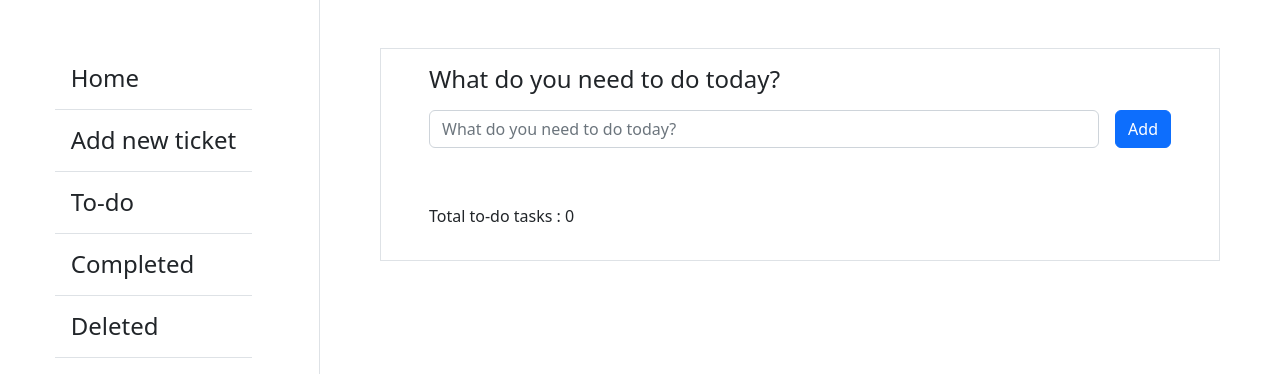
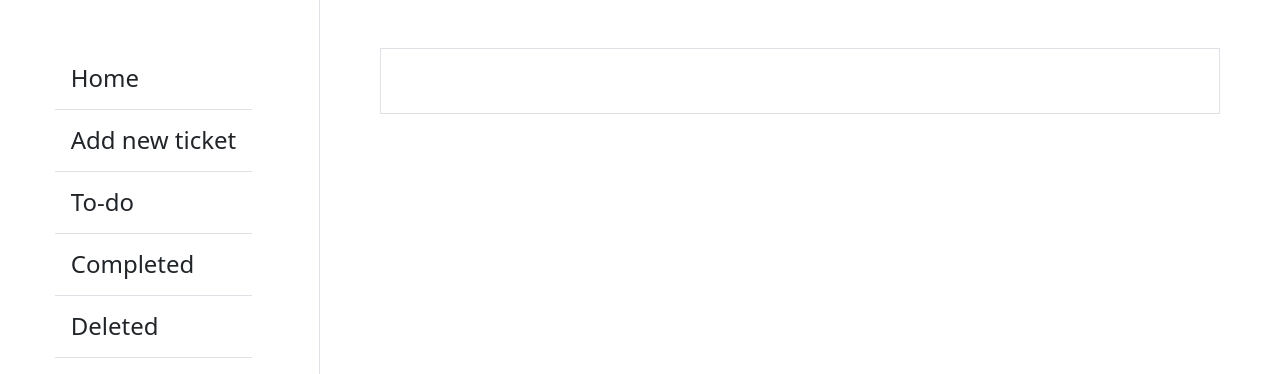
Before and after one commit to Marwa-MEZLINI/Todo_app, a React (Create React App) app in the folder todo/: page /todo in a window 1280 px wide. Shown: the top 374 px of the page. Built offline with nearby package versions, Linux system fonts and the light colour scheme.

Commit message:
functional form (Add New Ticket page)

```diff
--- a/todo/src/components/TodoItem.js
+++ b/todo/src/components/TodoItem.js
@@ -8,14 +8,20 @@ function TodoItem(props) {
 
     return (
         <React.Fragment>
+            <div className="card">
+                <p className="h4"> {todo.title} </p>
                 <div className="form-check d-flex justify-self-end p-0"  >
                     <input className="checkbox me-1" type="checkbox" onChange={() => { isCheked(todo.id) }} ></input>
                     <label className={`form-check-label mx-1 ${todo.checked ? "text-decoration-line-through" : ""}`}>
                         {todo.text}
                     </label>
+                </div>
+                <div>
+                    <p> {todo.category} </p>
+                    <p> {todo.priority} </p>
                     <button type="button" className="btn-close ms-auto" aria-label="Close" onClick={() => removeTodo(todo.id)}></button>
                 </div>
-
+            </div>
         </React.Fragment>
 
     )
--- a/todo/src/pages/AddTicket.js
+++ b/todo/src/pages/AddTicket.js
@@ -1,14 +1,33 @@
-import { useContext } from "react";
+import { useContext, useRef } from "react";
 import TodoContext from "../context";
 import { Tooltip } from "bootstrap";
+import { Link } from "react-router-dom";
 
 function AddTicket() {
-    const { addNewTodo } = useContext(TodoContext);
-
     var tooltipTriggerList = [].slice.call(document.querySelectorAll('[data-bs-toggle="tooltip"]'))
     var tooltipList = tooltipTriggerList.map(function (tooltipTriggerEl) {
         return new Tooltip(tooltipTriggerEl)
     })
+
+    const { addTodo } = useContext(TodoContext);
+
+    const titleRef = useRef('');
+    const textRef = useRef('');
+    const categoryRef = useRef('');
+    const priorityRef = useRef('');
+
+    function addNewTodo() {
+        const newTodo = {
+            title: titleRef.current.value,
+            text: textRef.current.value,
+            category: categoryRef.current.value,
+            priority: priorityRef.current.value,
+            checked: false,
+            deleted: false,
+            id: Date.now()
+        };
+        addTodo(newTodo)
+    }
 
     return (
         <div className="page-container border m-5 p-3  vh-90" >
@@ -17,15 +36,15 @@ function AddTicket() {
                 <form>
                     <label className="h6">
                         Title:
-                        <input type="text" class="form-control" placeholder="Name a task" />
+                        <input type="text" className="form-control" placeholder="Name a task" ref={titleRef} />
                     </label>
                     <label className="h6">
                         Description:
-                        <textarea placeholder="Describe your task..." />
+                        <textarea placeholder="Describe your task..." ref={textRef} />
                     </label>
                     <label className="h6">
                         Category:
-                        <select className="form-select" aria-label="Default select example">
+                        <select className="form-select" aria-label="Default select example" ref={categoryRef}>
                             <option value='choose'>Choose a category</option>
                             <option value='family'>Family</option>
                             <option value='social'>Social</option>
@@ -36,10 +55,12 @@ function AddTicket() {
                     </label>
                     <label className="h6">
                         Priority:
-                        <input type='text' aria-label="number" data-bs-toggle="tooltip" data-bs-placement="top" title="Rate the importance of the task from 1 to 10" />
+                        <input type='text' aria-label="number" data-bs-toggle="tooltip" data-bs-placement="top" title="Rate the importance of the task from 1 to 10" ref={priorityRef} />
                     </label>
                 </form>
-                <button className="add btn btn-primary font-weight-bold todo-list-add-btn m-2" onClick={addNewTodo} >Add</button>
+                <button className="add btn btn-primary font-weight-bold todo-list-add-btn m-2" onClick={addNewTodo} >
+                    <Link to='/todo' className="text-decoration-none text-white">Add</Link>
+                </button>
 
             </div>
         </div>
--- a/todo/src/pages/Todo.js
+++ b/todo/src/pages/Todo.js
@@ -1,32 +1,15 @@
-import { useContext, useRef } from "react";
+import { useContext } from "react";
 import TodoContext from "../context";
 import TodoItem from '../components/TodoItem'
 
 function Todo() {
-    const { addTodo, todos } = useContext(TodoContext);
-
-    const inputRef = useRef('');
-    function addNewTodo() {
-        const newTodo = {
-            text: inputRef.current.value,
-            checked: false,
-            deleted: false,
-            id: Date.now()
-        };
-        addTodo(newTodo)
-    }
-
-    const totalTodos = todos.filter(todo => todo.deleted === false && todo.checked === false)
-    console.log(totalTodos);
+    const { todos } = useContext(TodoContext);
 
     return (
         <div className="page-container border m-5 p-3  vh-90" >
             <div className="row container d-flex justify-conent-center m-0">
                 <div className="col-md-12 ">
-                    <h4 className="title ms-2">What do you need to do today?</h4>
                     <div className="add-items d-flex">
-                        <input type="text" className='form-control todo-list-input m-2' placeholder="What do you need to do today?" ref={inputRef} />
-                        <button className="add btn btn-primary font-weight-bold todo-list-add-btn m-2" onClick={addNewTodo} >Add</button>
                     </div>
                     <div className="list-wrapper">
                         <ul className="d-flex flex-column todo-list list-unstyled gap-3 m-3">
@@ -35,9 +18,6 @@ function Todo() {
                     </div>
                 </div>
             </div>
-            <p className="ps-3 ms-3 mt-3">Total to-do tasks : {totalTodos.length}</p>
-
-
         </div>
     )
 }
```
Lines whose indentation alone changed are shown as unchanged.
